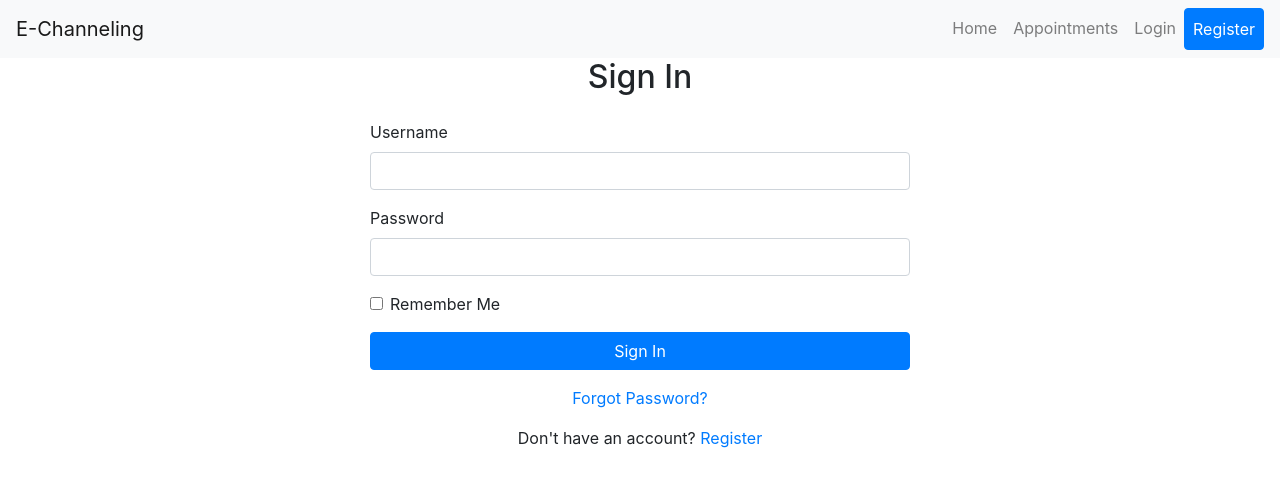
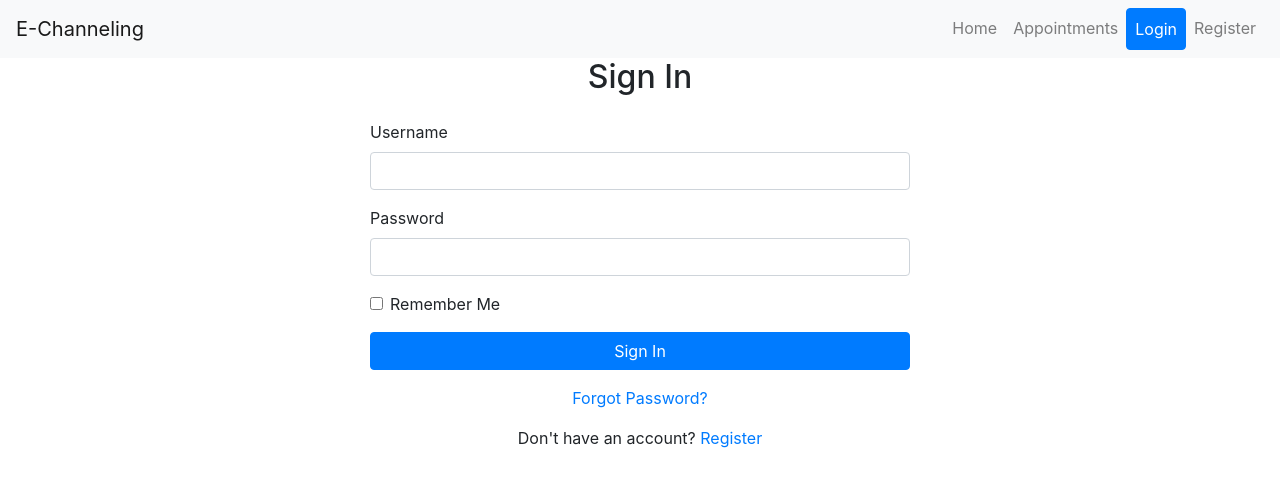
Before and after one commit to sasi1219/EChannelling, a Django app: page /login/ in a window 1280 px wide. Shown: the top 487 px of the page. Run offline with Django 5.2, Linux system fonts and the light colour scheme; some libraries are stand-ins or nearby versions.

Commit message:
Edited feature "Login"

```diff
--- a/signin/Templates/signin/signin.html
+++ b/signin/Templates/signin/signin.html
@@ -18,8 +18,8 @@
         <ul class="navbar-nav ml-auto">
             <li class="nav-item"><a class="nav-link" href="/">Home</a></li>
             <li class="nav-item"><a class="nav-link" href="/appointments">Appointments</a></li>
-            <li class="nav-item"><a class="nav-link" href="/login">Login</a></li>
-            <li class="nav-item"><a class="nav-link btn btn-primary text-white" href="{% url 'register' %}">Register</a></li>
+            <li class="nav-item"><a class="nav-link btn btn-primary text-white" href="{% url 'signin' %}">Login</a></li>
+            <li class="nav-item"><a class="nav-link" href="/register">Register</a></li>
         </ul>
     </div>
 </nav>
@@ -42,6 +42,7 @@
                         <input type="checkbox" class="form-check-input" id="remember" name="remember">
                         <label class="form-check-label" for="remember">Remember Me</label>
                     </div>
+                    <div id="captcha-container" class="mb-3"></div>
                     <button type="submit" class="btn btn-primary btn-block">Sign In</button>
                     <div class="text-center mt-3">
                         <a href="/password-reset">Forgot Password?</a>
```
